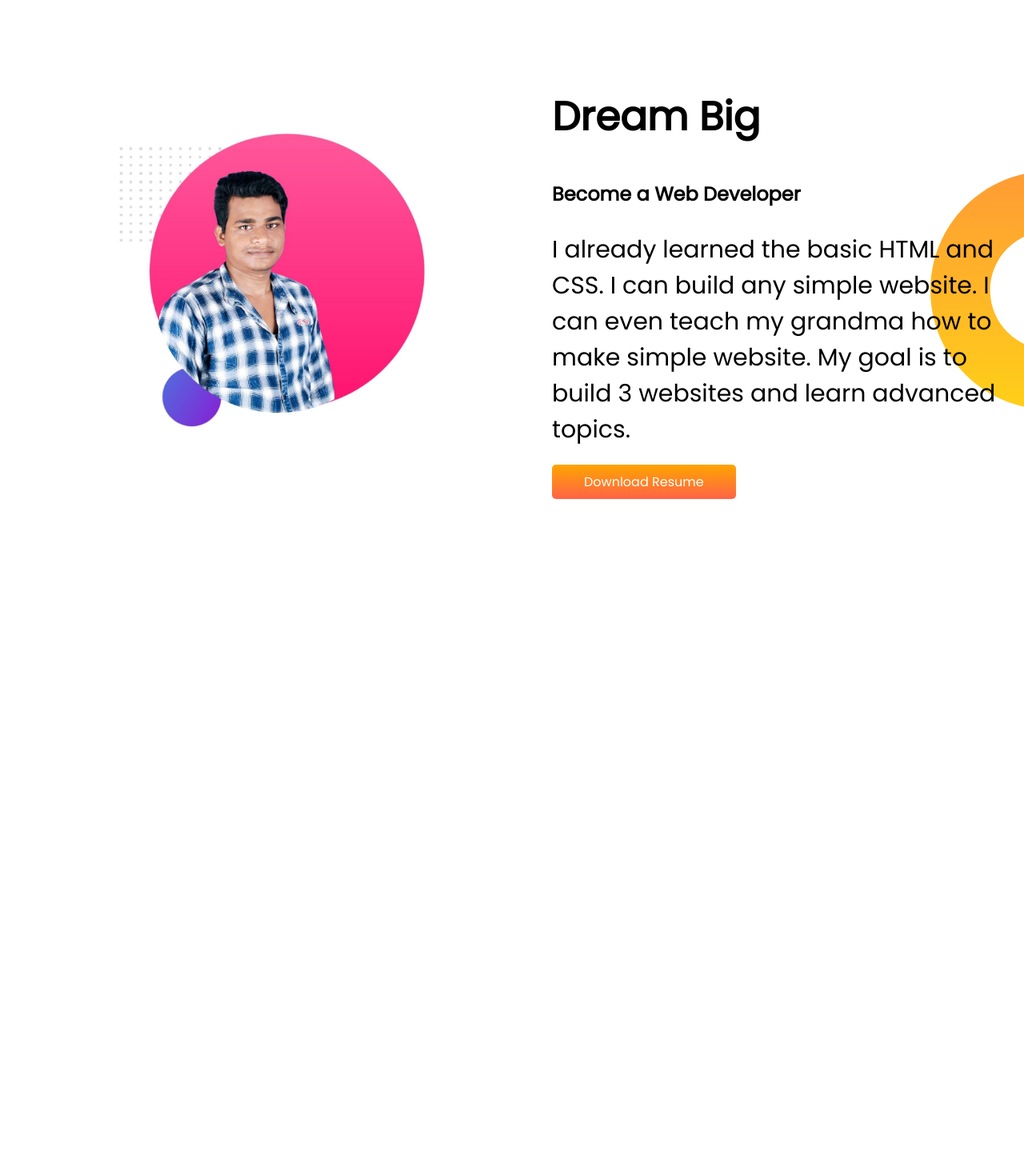
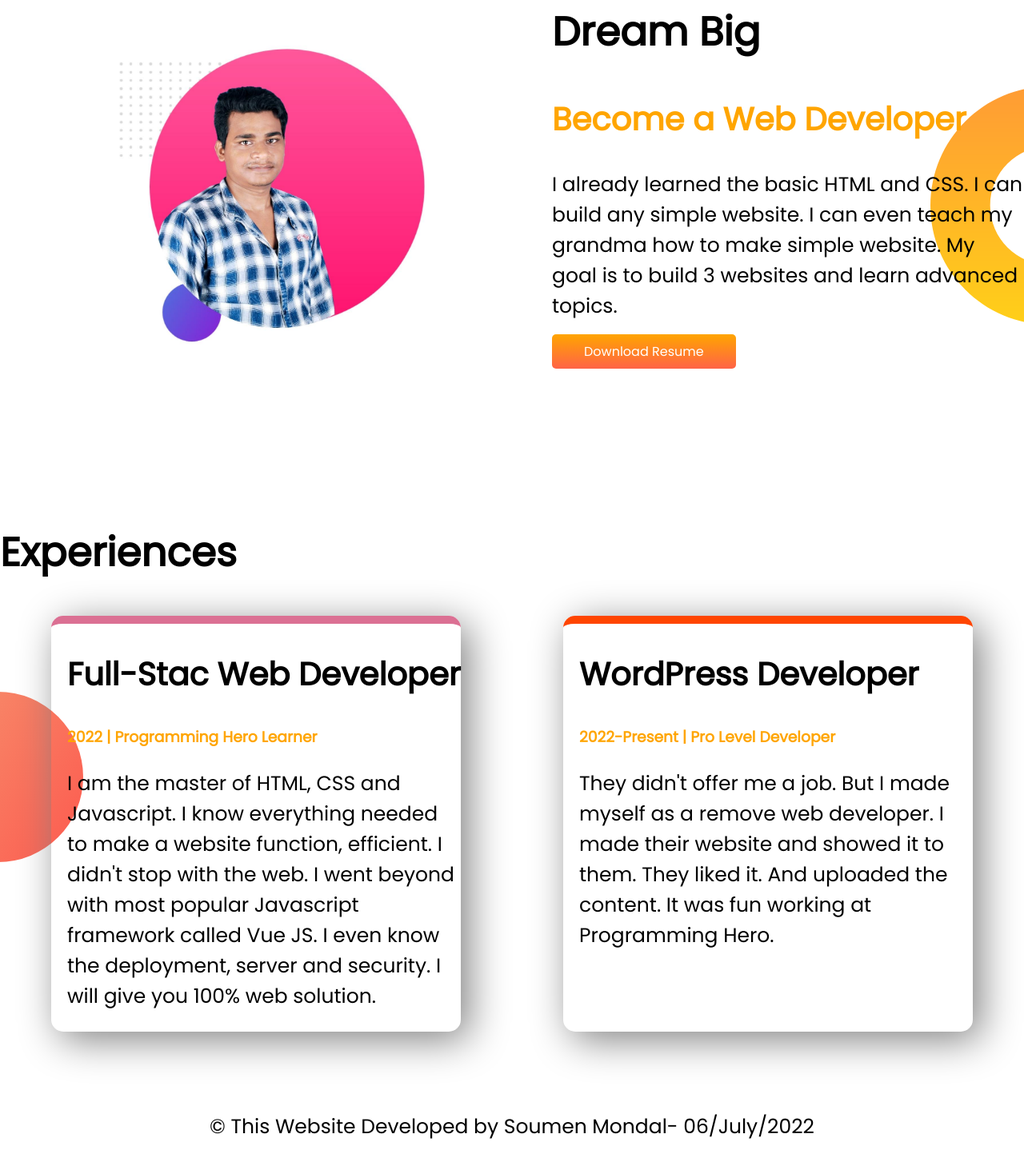
Before and after one commit to soumenmondal593/portfolio-website, a plain HTML site: page index.html in a window 1280 px wide. Shown: the part 876-2329 px from the top of the page at 80% size. Before the commit the page ends 1636 px from the top, so only its background shows below. Drawn offline with Linux system fonts and the light colour scheme.

Commit message:
styled border

```diff
--- a/index.html
+++ b/index.html
@@ -1,5 +1,6 @@
 <!DOCTYPE html>
 <html lang="en">
+
 <head>
   <meta charset="UTF-8" />
   <meta http-equiv="X-UA-Compatible" content="IE=edge" />
@@ -7,14 +8,12 @@
   <title>My-portfolio-website</title>
   <link rel="preconnect" href="https://fonts.googleapis.com" />
   <link rel="preconnect" href="https://fonts.gstatic.com" crossorigin />
-    <link
-      href="https://fonts.googleapis.com/css2?family=Poppins&display=swap"
-      rel="stylesheet"
-    />
+  <link href="https://fonts.googleapis.com/css2?family=Poppins&display=swap" rel="stylesheet" />
   <link rel="stylesheet" href="style.css" />
 </head>
+
 <body>
-    <section class="top-banner">
+  <section class="top-banner flexible-container">
 
     <div class="half-width">
       <h1>
@@ -30,11 +29,7 @@
         for 30+ clients at various International Marketplaces.
       </p>
 
-        <a
-          class="link-button"
-          target="_blank"
-          href="https://www.upwork.com/freelancers/~01708656178a2e61cb"
-          >Hire Me</a>
+      <a class="link-button" target="_blank" href="https://www.upwork.com/freelancers/~01708656178a2e61cb">Hire Me</a>
     </div>
 
     <div class="half-width">
@@ -43,7 +38,7 @@
 
   </section>
 
-    <section class="dream-big">
+  <section class="dream-big flexible-container">
 
     <div class="half-width"><img src="soumen-1.jpg" alt="freepic"></div>
 
@@ -51,22 +46,33 @@
       <h1>
         Dream Big
       </h1>
-      <h2> Become a Web Developer</h2>
-      <p>I already learned the basic HTML and CSS. I can build any simple website. I can even teach my grandma how to make simple website. My goal is to build 3 websites and learn advanced topics.</p>
+      <h2 class="orange-color"> Become a Web Developer</h2>
+      <p>I already learned the basic HTML and CSS. I can build any simple website. I can even teach my grandma how to
+        make simple website. My goal is to build 3 websites and learn advanced topics.</p>
 
-      <a
-          class="link-button"
-          target="_blank"
-          href=""
-          >Download Resume</a
+      <a class="link-button" target="_blank" href="">Download Resume</a </div> </section>
+
+      <section class="experience-area">
+
+        <h1>Experiences</h1>
+        <div class="flexible-container">
+
+          <div id="web-developer" class="experience-item"><h2>Full-Stac Web Developer</h2>
+        <h3 class="orange-color">2022 | Programming Hero Learner</h3>
+        <p>I am the master of HTML, CSS and Javascript. I know everything needed to make a website function, efficient. I didn't stop with the web. I went beyond with most popular Javascript framework called Vue JS. I even know the deployment, server and security. I will give you 100% web solution.</p>
 
         </div>
 
-
-
-
-
+        <div id="wordpress-developer" class="experience-item">
+          <h2>WordPress Developer</h2>
+        <h3 class="orange-color">2022-Present | Pro Level Developer</h3>
+        <p>They didn't offer me a job. But I made myself as a remove web developer. I made their website and showed it to them. They liked it. And uploaded the content. It was fun working at Programming Hero.</p>
+        </div>
+        </div>
 
         </section>
+
       </body>
+
+      <footer><p>© This Website Developed by Soumen Mondal- 06/July/2022</p></footer>
       </html>
--- a/style.css
+++ b/style.css
@@ -1,34 +1,40 @@
-body{
+body {
   font-family: 'Poppins', sans-serif;
   margin: 0px;
 }
 
-h1{
+h1 {
   font-size: 50px;
 }
-p{
-  font-size: 30px;
+ h2{
+  font-size: 40px;
+ }
+
+p {
+  font-size: 25px;
 }
-.orange-color{
+
+.orange-color {
   color: orange;
 }
 
-section{
+.flexible-container {
   display: flex;
   margin-bottom: 100px;
 }
 
-.half-width{
+.half-width {
   width: 50%;
   padding-left: 50px;
 
 }
-.half-width img{
+
+.half-width img {
   width: 100%;
 }
 
 
-.link-button{
+.link-button {
   text-decoration: none;
   background-image: linear-gradient(orange, tomato);
   padding: 10px 40px;
@@ -38,15 +44,39 @@ section{
 
 }
 
-.top-banner{
+.top-banner {
   background-image: url(images/top-banner.png);
   background-repeat: no-repeat;
 
 }
 
-.dream-big{
+.dream-big {
   background-image: url(images/dream-bg.png);
 
   background-repeat: no-repeat;
   background-position: right;
 }
+.experience-area{
+  background-image: url(images/exp-bg.png);
+  background-repeat: no-repeat;
+  background-position: left;
+}
+
+.experience-item{
+  width: 40%;
+  margin-right: 5%;
+  margin-left: 5%;
+  padding-left: 20px;
+  box-shadow: 10px 10px 50px gray;
+  border-radius: 15px;
+  }
+
+  #web-developer {
+    border-top: 10px solid palevioletred;}
+
+    #wordpress-developer{
+      border-top: 10px solid orangered;
+    }
+
+  footer p{
+    text-align: center;}
```
Lines whose indentation alone changed are shown as unchanged.
